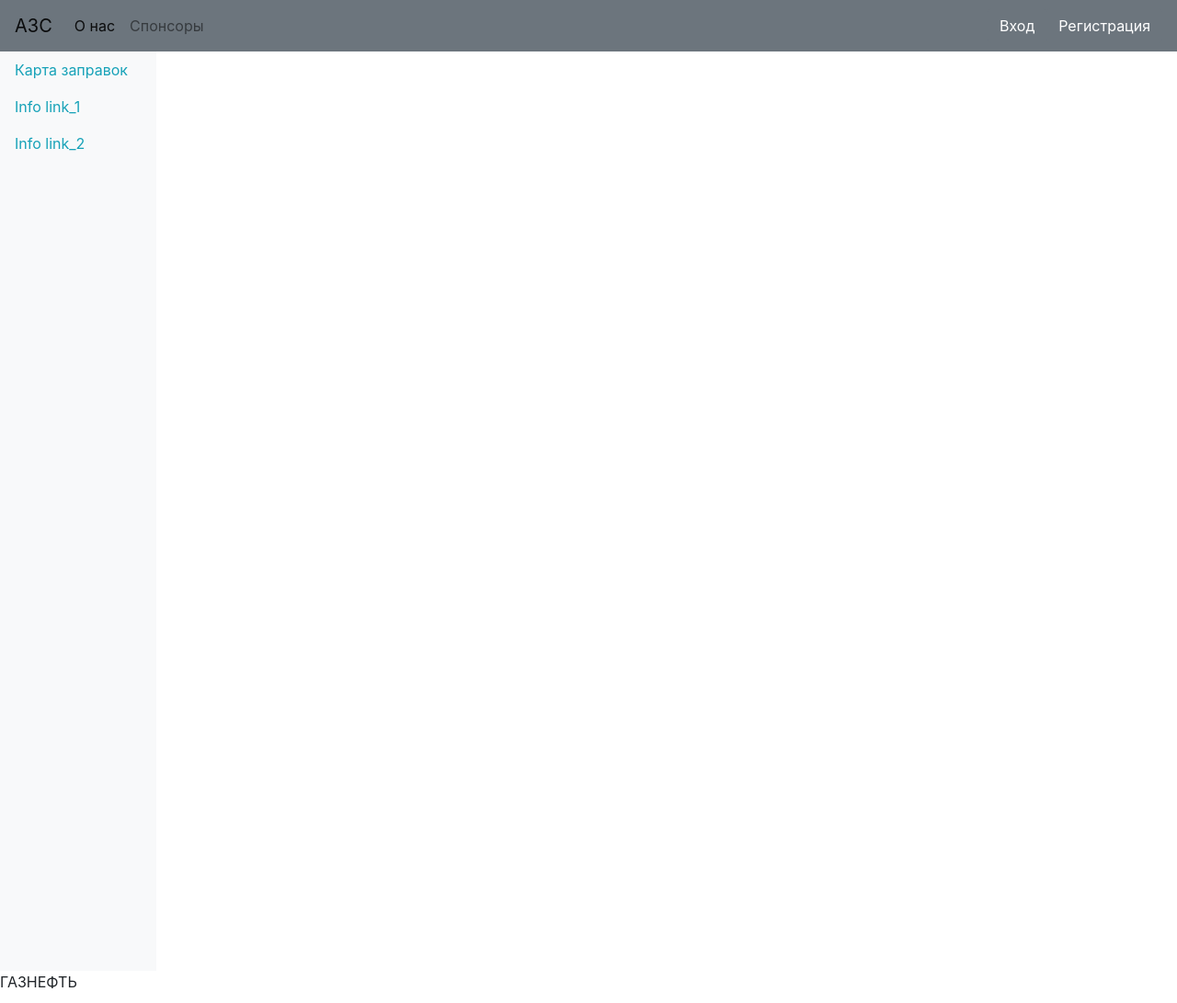
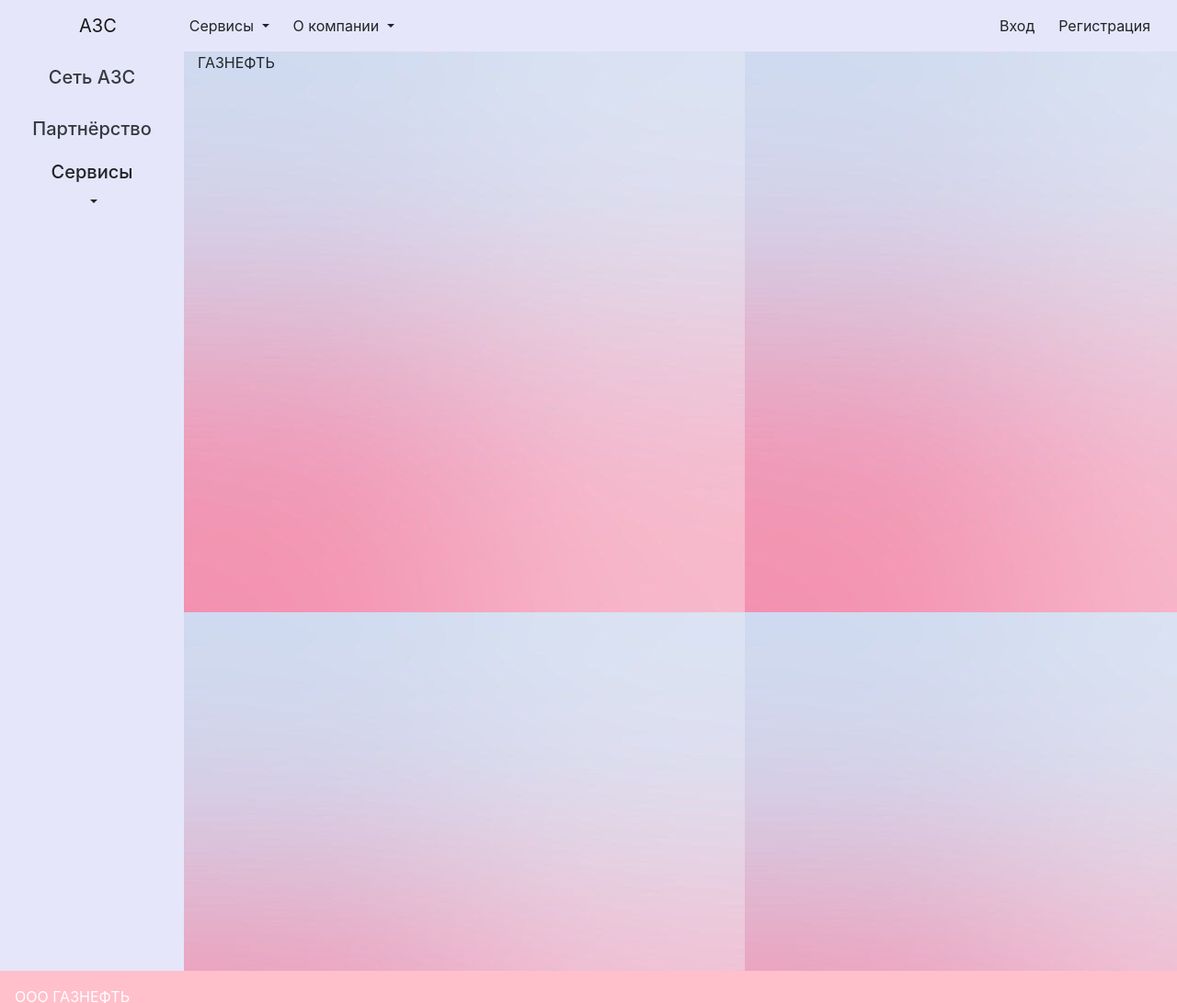
Before and after one commit to grishasht/gas-station, a plain HTML site: page frontend/index.html in a window 1280 px wide. Shown: the top 1091 px of the page at 92% size. Drawn offline with nearby package versions, Linux system fonts and the light colour scheme.

Commit message:
Some changes

```diff
--- a/frontend/index.html
+++ b/frontend/index.html
@@ -4,8 +4,18 @@
 
     <meta charset="utf-8">
     <meta name="viewport" content="width=device-width, initial-scale=1, shrink-to-fit=no">
-    <link rel="stylesheet" href="bootstrap/css/bootstrap.min.css" >
+    <link rel="stylesheet" href="bootstrap/css/bootstrap.min.css">
+    <link rel="stylesheet" href="bootstrap/css/bootstrap-grid.css">
     <script src="bootstrap/js/bootstrap.min.js"></script>
+    <script src="https://code.jquery.com/jquery-3.3.1.slim.min.js"
+            integrity="sha384-q8i/X+965DzO0rT7abK41JStQIAqVgRVzpbzo5smXKp4YfRvH+8abtTE1Pi6jizo"
+            crossorigin="anonymous"></script>
+    <script src="https://cdnjs.cloudflare.com/ajax/libs/popper.js/1.14.7/umd/popper.min.js"
+            integrity="sha384-UO2eT0CpHqdSJQ6hJty5KVphtPhzWj9WO1clHTMGa3JDZwrnQq4sF86dIHNDz0W1"
+            crossorigin="anonymous"></script>
+    <script src="https://stackpath.bootstrapcdn.com/bootstrap/4.3.1/js/bootstrap.min.js"
+            integrity="sha384-JjSmVgyd0p3pXB1rRibZUAYoIIy6OrQ6VrjIEaFf/nJGzIxFDsf4x0xIM+B07jRM"
+            crossorigin="anonymous"></script>
     <!--<link rel="stylesheet" href="site/css/style.css">-->
 
 </head>
@@ -13,28 +23,48 @@
 <body>
 
 <!-- TOP SIDE -->
-    <div style="width: 100%; height: auto;">
-    <nav class="navbar navbar-expand-lg navbar-light bg-secondary">
-        <a class="navbar-brand" href="#">АЗС</a>
-        <button class="navbar-toggler" type="button" data-toggle="collapse" data-target="#navbarSupportedContent" aria-controls="navbarSupportedContent" aria-expanded="false" aria-label="Toggle navigation">
+<div style="width: 100%; height: auto; background: #E6E6FA">
+    <nav class="navbar navbar-expand-lg navbar-light">
+        <a class="navbar-brand" href="#" style="margin-left: 70px">АЗС</a>
+        <button class="navbar-toggler" type="button" data-toggle="collapse" data-target="#navbarSupportedContent"
+                aria-controls="navbarSupportedContent" aria-expanded="false" aria-label="Toggle navigation">
             <span class="navbar-toggler-icon"></span>
         </button>
+        <ul class="navbar-nav mr-auto">
+            <div class="dropdown" style="margin-left: 50px">
+                <button class="btn btn-#E6E6FA dropdown-toggle" type="button" id="dropdownMenuButton"
+                        data-toggle="dropdown" aria-haspopup="true" aria-expanded="false">
+                    Сервисы
+                </button>
+                <div class="dropdown-menu" aria-labelledby="dropdownMenuButton">
+                    <a class="dropdown-item" href="index.html">Наш магазин</a>
+                    <a class="dropdown-item" href="#">Кофе в дорогу</a>
+                </div>
+            </div>
+        </ul>
 
         <div class="collapse navbar-collapse" id="navbarSupportedContent">
             <ul class="navbar-nav mr-auto">
-                <li class="nav-item active">
-                    <a class="nav-link" href="#">О нас <span class="sr-only">(current)</span></a>
-                </li>
-                <li class="nav-item">
-                    <a class="nav-link" href="#">Спонсоры</a>
-                </li>
+                <div class="dropdown">
+                    <button class="btn btn-#E6E6FA dropdown-toggle" type="button" id="dropdownMenuButton"
+                            data-toggle="dropdown" aria-haspopup="true" aria-expanded="false">
+                        О компании
+                    </button>
+                    <div class="dropdown-menu" aria-labelledby="dropdownMenuButton">
+                        <a class="dropdown-item" href="index.html">Новости и акции</a>
+                        <a class="dropdown-item" href="#">Вакансии</a>
+                        <a class="dropdown-item" href="#">Контакты</a>
+                        <a class="dropdown-item" href="#">О нас</a>
+                    </div>
+                </div>
             </ul>
+
 
             <!-- REGISTRATION AND LOGIN -->
 
             <form class="form-inline my-2 my-lg-0">
-                <a class="btn btn-secondary" href="login.html" role="button">Вход</a>
-                <a class="btn btn-secondary" href="#" role="button">Регистрация</a>
+                <a class="btn btn-#E6E6FA" href="login.html" role="button">Вход</a>
+                <a class="btn btn-#E6E6FA" href="#" role="button">Регистрация</a>
             </form>
         </div>
     </nav>
@@ -42,50 +72,55 @@
 
 <!-- MIDDLE SIDE -->
 
-            <div class="row">
 
 <!-- LEFT MENU -->
-                <div class=" bg-light ">
-                <div style="width: auto; height: 1000px;">
+<div class="container-fluid">
+    <div class="row">
+        <div style="width: 200px; height: 1000px; background: #E6E6FA">
             <div class="col-sm">
+                <div class="container"
                 <nav class="navbar">
-
                     <!-- Links -->
-                        <ul class="navbar-nav">
+                    <ul class="navbar-nav" style="text-align: center">
                         <li class="nav-item">
-                                <p><a href="#" class="text-info">Карта заправок</a></p>
+                            <p></p>
+                            <p><a href="#" class="text-dark"><h5>Сеть АЗС</h5></a></p>
                         </li>
                         <li class="nav-item">
-                                <p><a href="#" class="text-info">Info link_1</a></p>
+                            <p><a href="#" class="text-dark"><h5>Партнёрство</h5></a></p>
                         </li>
                         <li class="nav-item">
-                                <p><a href="#" class="text-info">Info link_2</a></p>
+
+                            <div class="dropdown">
+                                <button class="btn btn-#E6E6FA dropdown-toggle" type="button" id="dropdownMenuButton"
+                                        data-toggle="dropdown" aria-haspopup="true" aria-expanded="false">
+                                    <h5>Сервисы</h5>
+                                </button>
+                                <div class="dropdown-menu" aria-labelledby="dropdownMenuButton">
+                                    <a class="dropdown-item" href="index.html"><h6>Личный кабинет</h6></a>
+                                    <a class="dropdown-item" href="#"><h6>Талоны</h6></a>
+                                    <a class="dropdown-item" href="#"><h6>Топливные карты</h6></a>
+                                </div>
                         </li>
                     </ul>
-
                 </nav>
-
             </div>
         </div>
     </div>
 
     <!-- RIGHT MAIN SIDE -->
 
-                <div style="width:90%; height: 1000px;">
-                <div class="col-sm">
+    <div class="col-sm" style="background:url(backround.jpg) ">
         ГАЗНЕФТЬ
     </div>
 </div>
 </div>
 
-
 <!-- UPPER SIDE -->
 
-    <div class="p-3 mb-3 bg-secondary text-white">
+<div class="p-3 mb-3 text-white" style="background: #FFC0CB">
     ООО ГАЗНЕФТЬ
 </div>
-
-
 
 
 </body>
```
Also changed, not shown: frontend/login.html (+0 -27 lines), frontend/backround.jpg (added). Lines whose indentation alone changed are shown as unchanged.
